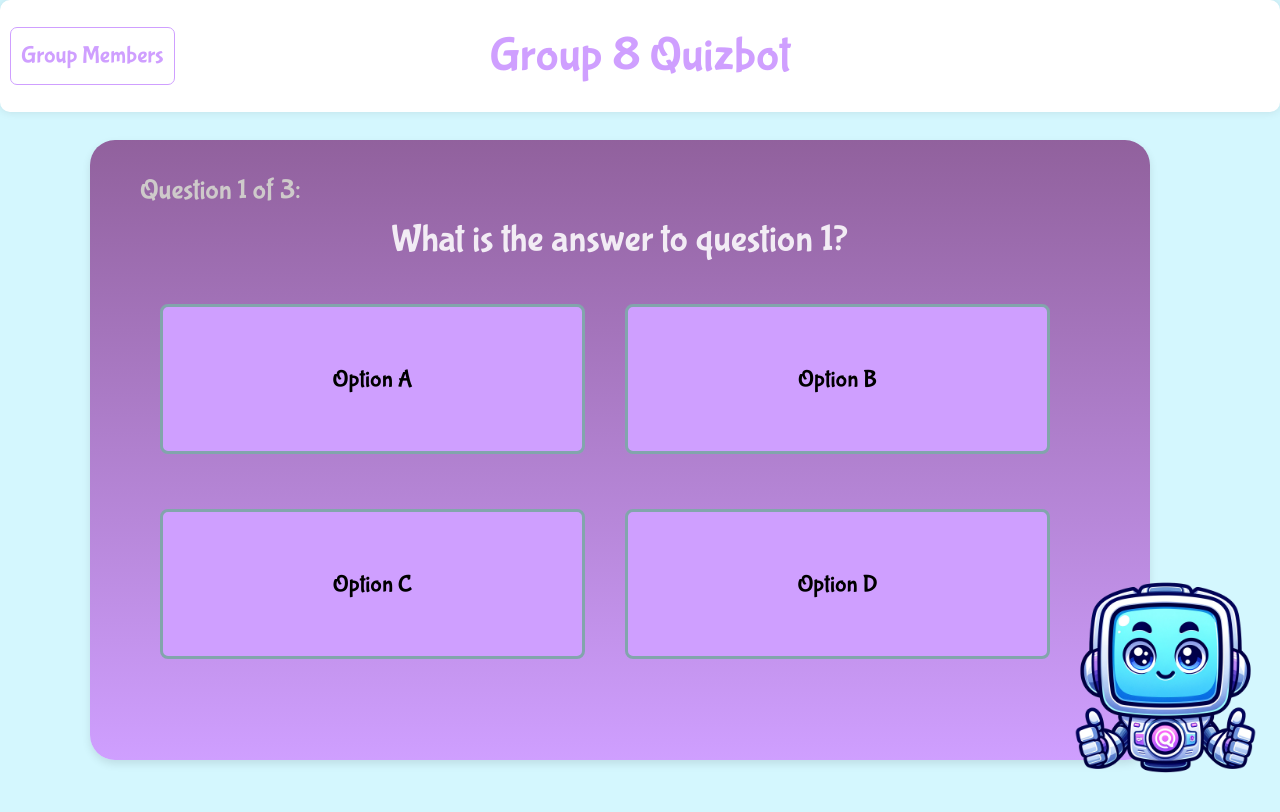
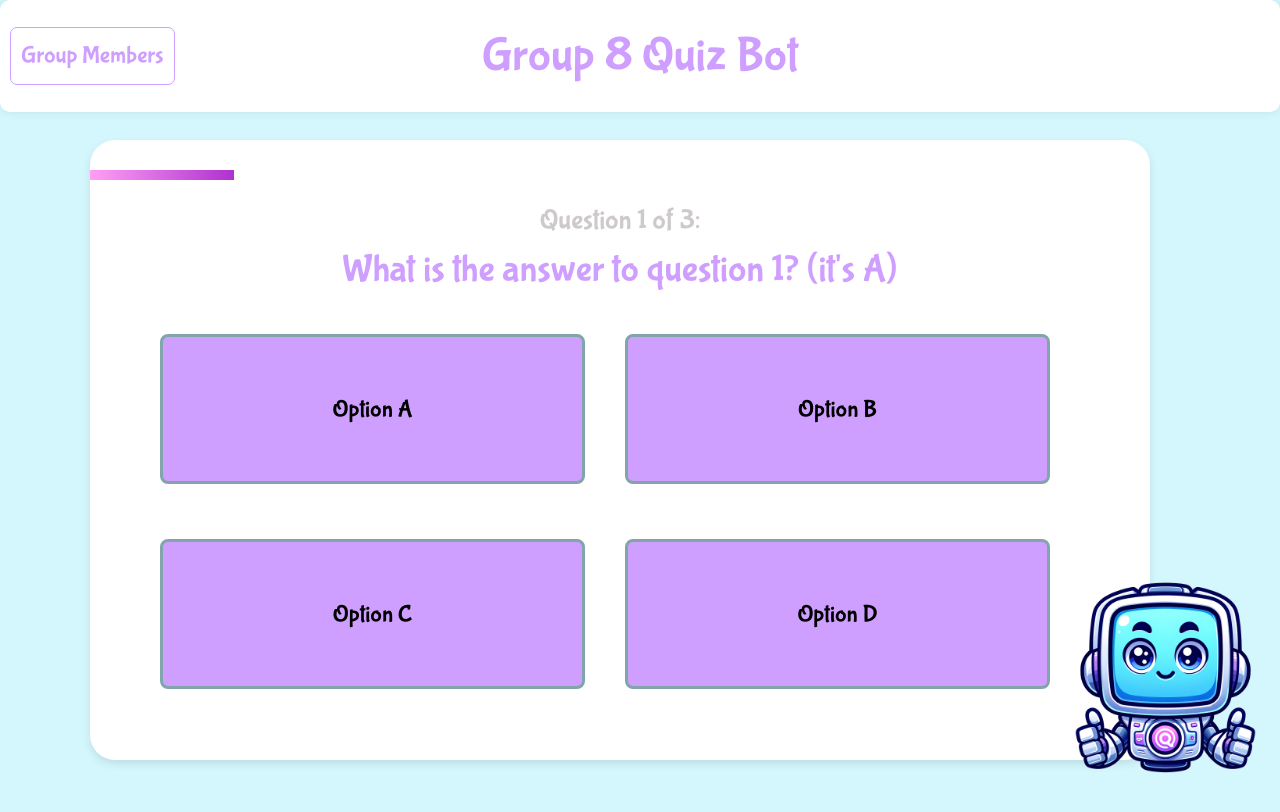
Before and after one commit to faitholopade/SWENG-Study-Bot, a React (Vite) app in the folder Frontend/: page / in a window 1280 px wide. Both pictures are taken after a click on the button "Start!". Shown: the top 812 px of the page. Built offline with nearby package versions, Linux system fonts and the light colour scheme.

Commit message:
added timer and refactored quiz interface

```diff
--- a/Frontend/src/QuizInfo.jsx
+++ b/Frontend/src/QuizInfo.jsx
@@ -1,6 +1,6 @@
 import {questions} from './questions';
-import { useState } from 'react';
-
+import { useState , useEffect } from 'react';
+// import Timer from './Timer'
 const QuizInfo = () => {
     const [questionAt, setQuestionAt] = useState(0);
     const [score, setScore] = useState(0);
@@ -11,13 +11,35 @@ const QuizInfo = () => {
         if (option == questions[questionAt].answer) {
             setScore(score+1);
         }
+        nextQuestion();
+
+    };
+
+    const Timer = ({timeElapsed}) => {
+        const [time, setTime] = useState(0);
+        const [maxTime, setMaxTime] = useState(20)
+        useEffect(() => {
+            if (time <= maxTime) {
+                const interval = setInterval(() => {
+                    setTime(prev => prev+.01);
+                }, 10);
+
+                return () => clearInterval(interval);
+            } else {
+                setTime(0);
+                timeElapsed();
+            }
+        }, [time]);
+
+        return <div className='timer-bar' style={{width: `${((time/maxTime)*100)}%`}}></div>;
+    };
+    const nextQuestion = () => {
         if (questionAt < questions.length-1) {
             setQuestionAt(questionAt + 1);
         } else {
             setQuizFinished(true);
         }
-    };
-
+    }
     const retry = () => {
         setQuizStarted(false);
         setQuizFinished(false);
@@ -28,7 +50,7 @@ const QuizInfo = () => {
     return (
         <div>
             <div className="top-banner">
-                Group 8 Quizbot
+                Group 8 Quiz Bot
                 <div className="group-members">
                     Group Members
                     <div className="member-list">
@@ -43,7 +65,9 @@ const QuizInfo = () => {
             </div>
             {(quizStarted) ? (
                 (!quizFinished) ? (
+
                     <div className="quiz-box">
+                        <Timer timeElapsed = {nextQuestion}/>
                         <div className="questions-completed">Question {questionAt+1} of {questions.length}:</div>
                         <h3 className="question-text">{question}</h3>
                         <div className='button-grid'>
@@ -52,23 +76,24 @@ const QuizInfo = () => {
                             ))}
                         </div>
                     </div>
+
                 ) : (
                     <div className="quiz-box">
                         <h3 className="question-text">Score: {(score/questions.length).toFixed(2)*100}%</h3>
-                        <h3 className="question-text">You got {score} of {questions.length} questions correct!</h3>
-                        <button className='start-button' onClick={() => retry()}>Try Again!</button>
+                        <h3 className="question-text">You got {score} out of {questions.length} questions correct!</h3>
+                        <button className='quiz-start-button' onClick={() => retry()}>Try Again!</button>
 
                     </div>
                 )
             ) : (
                 <div className="quiz-box">
-                    <h2>Quiz Topic</h2>
-                    <button className='start-button' onClick={() => setQuizStarted(true)}>Start!</button>
+                    <h3 className="question-text">Quiz Topic</h3>
+                    <h3 className="question-text">Time per Question: 20s</h3>
+                    <h3 className="question-text">Number of Questions: {questions.length}</h3>
+                    <button className='quiz-start-button' onClick={() => setQuizStarted(true)}>Start!</button>
                 </div>)
             }
             <img src="/images/quizbot mascot.png" alt="Description" className="login-image" />
-
-
         </div>
 
     );}
--- a/Frontend/src/index.css
+++ b/Frontend/src/index.css
@@ -15,8 +15,12 @@
 }
 
 .quiz-box {
-
-  background: linear-gradient(to top, #CF9FFF, #91619d);
+  display: flex;
+  position: relative;
+  flex-wrap: wrap;
+  flex-direction:  column;
+  align-items: center;
+  background: white;
   border-radius: 25px; /* Rounded borders */
   box-shadow: 0px 4px 8px rgba(0, 0, 0, 0.1); /*Shadow effect */
   padding: 30px 50px; /* Padding inside the box */
@@ -28,13 +32,14 @@
   width: 120vh;
 
   .questions-completed {
+    margin-top: 30px;
     font-size: 28px;
     color:rgb(206, 202, 202);
   }
   .question-text {
     font-size: 38px;
     margin: 0px;
-    justify-self: center;
+    color: #CF9FFF;
   }
 }
 .top-banner {
@@ -56,6 +61,16 @@
   z-index: 1000;
 }
 
+.timer-bar {
+  position: absolute;
+  top: 30px;
+  left: 0;
+  background: linear-gradient(to right, #ff9ff5, #af31cf);
+  height: 10px;
+  transition-duration: .1s;
+  width: 100%;
+  transition-timing-function: linear;
+}
 
 .group-members {
   border-radius: 7px;
@@ -180,8 +195,25 @@ button {
   background-color: #CF9FFF;
   cursor: pointer;
   transition: background-color 0.2s;
+
 }
 
+.quiz-start-button {
+
+  border-radius: 8px;
+  border: 3px solid rgb(130, 165, 172);
+  margin-left: 20px;
+  padding: 30px;
+  width: 425px;
+  height: 150px;
+  margin-top: 35px;
+  font-size: 2.5em;
+  font-weight: 500;
+  font-family: inherit;
+  background-color: #CF9FFF;
+  cursor: pointer;
+  transition: background-color 0.2s;
+}
 
 
 button:hover {
--- a/Frontend/src/questions.js
+++ b/Frontend/src/questions.js
@@ -1,17 +1,17 @@
 export const questions =
     [
         {
-            question: "What is the answer to question 1?",
+            question: "What is the answer to question 1? (it's A)",
             options: ["Option A", "Option B", "Option C", "Option D"],
             answer: "Option A"
         },
         {
-            question: "What is the answer to question 2?",
+            question: "What is the answer to question 2? (it's B)",
             options: ["Option A", "Option B", "Option C", "Option D"],
             answer: "Option B"
         },
         {
-            question: "What is the answer to question 3?",
+            question: "What is the answer to question 3? (it's C)",
             options: ["Option A", "Option B", "Option C", "Option D"],
             answer: "Option C"
         }
```
